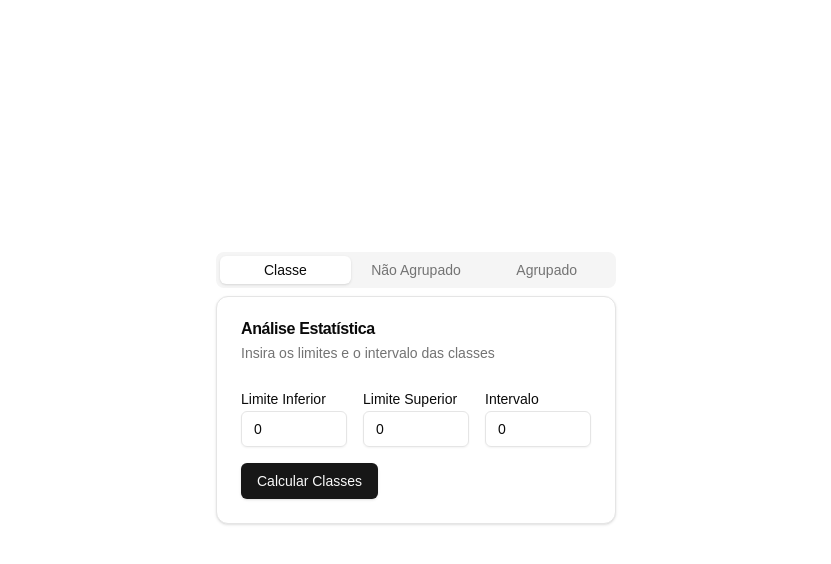
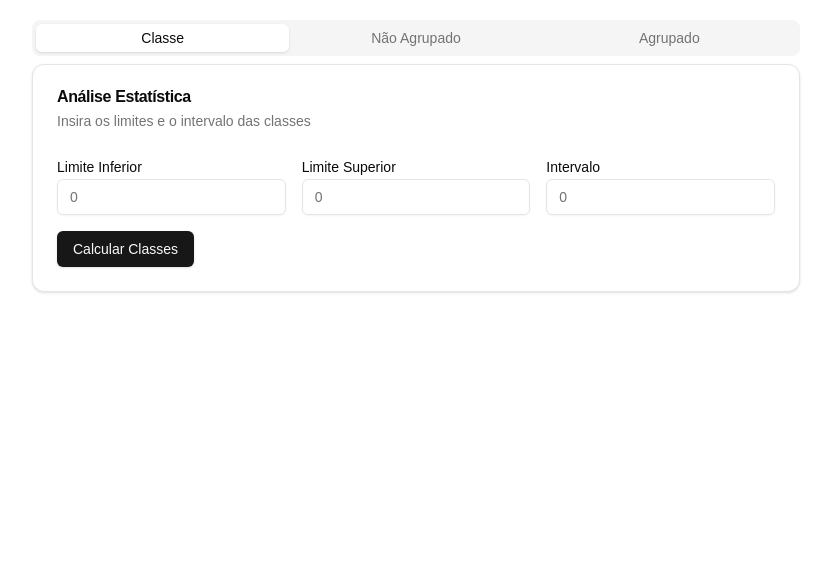
Before and after one commit to educls/stat_table_react, a Next.js app: page / in a window 1280 px wide. Shown: the top 564 px of the page, without its empty margins (224-1055 px from the left). Built offline with nearby package versions, Linux system fonts and the light colour scheme.

Commit message:
fix: widgets passing the size of screen when generating data

```diff
--- /dev/null
+++ b/app/interface/ITable.ts
@@ -0,0 +1,9 @@
+
+
+export interface ITable {
+  classe: string;
+  xi: number;
+  fi: number;
+  xifi: number;
+  fac: number;
+}
--- a/app/layout.tsx
+++ b/app/layout.tsx
@@ -8,7 +8,7 @@ export default function RootLayout({
 }>) {
   return (
     <html lang="en">
-      <body className="flex h-screen items-center">
+      <body className="flex h-full w-full items-center">
         {children}
       </body>
     </html>
--- a/app/page.tsx
+++ b/app/page.tsx
@@ -1,8 +1,8 @@
-import { TabsStats } from "./pages/tabs/page";
+import TabsStats from "./pages/tabs/page";
 
 export default function Home() {
   return (
-    <div className="flex justify-center w-full">
+    <div className="flex justify-center w-full h-full">
       <TabsStats />
     </div>
   );
--- a/app/pages/agrupado/page.tsx
+++ b/app/pages/agrupado/page.tsx
@@ -44,26 +44,26 @@ export default function AgrupadoTab() {
       }
       return dado
     })
-    setDados(novosDados)
+
+    // Atualiza `fac` após modificar os dados
+    let fac = 0
+    const dadosComFac = novosDados.map(dado => {
+      fac += dado.frequencia
+      return { ...dado, fac }
+    })
+
+    setDados(dadosComFac)
   }
 
   const calcularEstatisticas = () => {
-    const dadosOrdenados = [...dados].sort((a, b) => a.valor - b.valor)
-    let fac = 0
-    const dadosProcessados = dadosOrdenados.map(dado => {
-      fac += dado.frequencia
-      return { ...dado, fac }
-    })
-    setDados(dadosProcessados)
-
-    const n = dadosProcessados.reduce((sum, dado) => sum + dado.frequencia, 0)
-    const soma = dadosProcessados.reduce((sum, dado) => sum + dado.xifi, 0)
+    const n = dados.reduce((sum, dado) => sum + dado.frequencia, 0)
+    const soma = dados.reduce((sum, dado) => sum + dado.xifi, 0)
     const media = soma / n
 
-    const mediana = calcularMediana(dadosProcessados, n)
-    const moda = calcularModa(dadosProcessados)
+    const mediana = calcularMediana(dados, n)
+    const moda = calcularModa(dados)
 
-    const variancia = dadosProcessados.reduce((acc, dado) =>
+    const variancia = dados.reduce((acc, dado) =>
       acc + dado.frequencia * Math.pow(dado.valor - media, 2), 0) / n
     const desvioPadrao = Math.sqrt(variancia)
 
@@ -79,13 +79,10 @@ export default function AgrupadoTab() {
   const calcularMediana = (dadosProcessados: DadoDiscreto[], n: number): number => {
     const meioN = n / 2
     let soma = 0
-    for (let dado of dadosProcessados) {
+    for (const dado of dadosProcessados) {
       soma += dado.frequencia
-      if (soma > meioN) {
+      if (soma >= meioN) {
         return dado.valor
-      } else if (soma === meioN) {
-        const proximoDado = dadosProcessados[dadosProcessados.indexOf(dado) + 1]
-        return (dado.valor + proximoDado.valor) / 2
       }
     }
     return 0
@@ -97,7 +94,7 @@ export default function AgrupadoTab() {
   }
 
   return (
-    <div className="flex mx-auto">
+    <div className="flex flex-col w-full h-full mx-auto">
       <Card className="mb-6">
         <CardHeader>
           <CardTitle>Análise de Dados Discretos</CardTitle>
@@ -112,12 +109,14 @@ export default function AgrupadoTab() {
                 <React.Fragment key={index}>
                   <Input
                     type="number"
-                    value={dado.valor}
+                    value={dado.valor || ''}
+                    placeholder='0'
                     onChange={(e) => atualizarDado(index, 'valor', Number(e.target.value))}
                   />
                   <Input
                     type="number"
-                    value={dado.frequencia}
+                    value={dado.frequencia || ''}
+                    placeholder='0'
                     onChange={(e) => atualizarDado(index, 'frequencia', Number(e.target.value))}
                   />
                 </React.Fragment>
@@ -131,7 +130,7 @@ export default function AgrupadoTab() {
         </CardContent>
       </Card>
 
-      {dados.length > 0 && dados[0].fac > 0 && (
+      {dados.length > 0 && (
         <Card className="mb-6">
           <CardHeader>
             <CardTitle>Tabela de Frequências</CardTitle>
--- a/app/pages/classe/page.tsx
+++ b/app/pages/classe/page.tsx
@@ -1,71 +1,85 @@
 'use client'
 
-import { useState, useEffect } from 'react'
+import { useState } from 'react'
 import { Button } from "@/components/ui/button"
 import { Input } from "@/components/ui/input"
 import { Label } from "@/components/ui/label"
 import { Table, TableBody, TableCell, TableHead, TableHeader, TableRow } from "@/components/ui/table"
 import { Card, CardContent, CardDescription, CardHeader, CardTitle } from "@/components/ui/card"
+import { ITable } from '@/app/interface/ITable'
 
 export default function ClasseTab() {
-  const [limiteInferior, setLimiteInferior] = useState<number>(0)
-  const [limiteSuperior, setLimiteSuperior] = useState<number>(0)
-  const [intervalo, setIntervalo] = useState<number>(0)
-  const [classes, setClasses] = useState<number>(0)
+  const [limiteInferior, setLimiteInferior] = useState<number | null>(null)
+  const [limiteSuperior, setLimiteSuperior] = useState<number | null>(null)
+  const [intervalo, setIntervalo] = useState<number | null>(null)
+  const [classes, setClasses] = useState<number | null>(null)
   const [frequencias, setFrequencias] = useState<number[]>([])
-  const [tabela, setTabela] = useState<any[]>([])
+  const [tabela, setTabela] = useState<ITable[]>([])
   const [media, setMedia] = useState<number | null>(null)
   const [desvioPadrao, setDesvioPadrao] = useState<number | null>(null)
 
   const calcularClasses = () => {
-    if (limiteInferior < limiteSuperior && intervalo > 0) {
-      const numeroClasses = Math.ceil((limiteSuperior - limiteInferior) / intervalo)
-      setClasses(numeroClasses)
-      setFrequencias(new Array(numeroClasses).fill(0))
+    if (limiteInferior === null || limiteSuperior === null || intervalo === null) {
+      alert("Preencha todos os campos corretamente.");
+      return;
     }
-  }
+    if (limiteInferior >= limiteSuperior) {
+      alert("O limite inferior deve ser menor que o superior.");
+      return;
+    }
+    if (intervalo <= 0) {
+      alert("O intervalo deve ser maior que zero.");
+      return;
+    }
+    const numeroClasses = Math.ceil((limiteSuperior - limiteInferior) / intervalo);
+    setClasses(numeroClasses);
+    setFrequencias(new Array(numeroClasses).fill(0));
+  };
 
   const calcularTabela = () => {
-    let novaTabela = []
-    let fac = 0
-    for (let i = 0; i < classes; i++) {
-      const limiteInferiorClasse = limiteInferior + i * intervalo
-      const limiteSuperiorClasse = limiteInferiorClasse + intervalo
-      const xi = (limiteInferiorClasse + limiteSuperiorClasse) / 2
-      const fi = frequencias[i] || 0
-      fac += fi
+    if (frequencias.some((freq) => freq < 0)) {
+      alert("As frequências devem ser valores não negativos.");
+      return;
+    }
+    const novaTabela: ITable[] = [];
+    let fac = 0;
+
+    for (let i = 0; i < classes!; i++) {
+      const limiteInferiorClasse = limiteInferior! + i * intervalo!;
+      const limiteSuperiorClasse = limiteInferiorClasse + intervalo!;
+      const xi = (limiteInferiorClasse + limiteSuperiorClasse) / 2;
+      const fi = frequencias[i] || 0;
+      fac += fi;
       novaTabela.push({
         classe: `${limiteInferiorClasse.toFixed(2)} - ${limiteSuperiorClasse.toFixed(2)}`,
-        xi: xi.toFixed(2),
+        xi: Number(xi.toFixed(2)),
         fi,
-        xifi: (xi * fi).toFixed(2),
-        fac
-      })
+        xifi: Number((xi * fi).toFixed(2)),
+        fac,
+      });
     }
-    setTabela(novaTabela)
+    setTabela(novaTabela);
 
-    // Calcular média
-    const somaXiFi = novaTabela.reduce((acc, row) => acc + parseFloat(row.xifi), 0)
-    const somaFi = novaTabela.reduce((acc, row) => acc + row.fi, 0)
-    const novaMedia = somaXiFi / somaFi
-    setMedia(novaMedia)
+    const somaXiFi = novaTabela.reduce((acc, row) => acc + parseFloat(row.xifi.toString()), 0);
+    const somaFi = novaTabela.reduce((acc, row) => acc + row.fi, 0);
+    const novaMedia = somaXiFi / somaFi;
+    setMedia(novaMedia);
 
-    // Calcular desvio padrão
-    const somaQuadrados = novaTabela.reduce((acc, row) => {
-      return acc + row.fi * Math.pow(parseFloat(row.xi) - novaMedia, 2)
-    }, 0)
-    const novoDesvioPadrao = Math.sqrt(somaQuadrados / somaFi)
-    setDesvioPadrao(novoDesvioPadrao)
-  }
+    const somaQuadrados = novaTabela.reduce((acc, row) => acc + row.fi * Math.pow(parseFloat(row.xi.toString()) - novaMedia, 2), 0);
+    const novoDesvioPadrao = Math.sqrt(somaQuadrados / somaFi);
+    setDesvioPadrao(novoDesvioPadrao);
+  };
 
-  const handleFrequenciaChange = (index: number, valor: number) => {
-    const novasFrequencias = [...frequencias]
-    novasFrequencias[index] = valor
-    setFrequencias(novasFrequencias)
-  }
+  const handleFrequenciaChange = (index: number, valor: string) => {
+    const numero = parseInt(valor);
+    if (isNaN(numero) || numero < 0) return;
+    const novasFrequencias = [...frequencias];
+    novasFrequencias[index] = numero;
+    setFrequencias(novasFrequencias);
+  };
 
   return (
-    <div className="flex w-full h-full mx-auto">
+    <div className="flex flex-col w-full h-full mx-auto">
       <Card className="mb-6">
         <CardHeader>
           <CardTitle>Análise Estatística</CardTitle>
@@ -78,7 +92,8 @@ export default function ClasseTab() {
               <Input
                 id="limiteInferior"
                 type="number"
-                value={limiteInferior}
+                value={limiteInferior || ''}
+                placeholder="0"
                 onChange={(e) => setLimiteInferior(Number(e.target.value))}
               />
             </div>
@@ -87,7 +102,8 @@ export default function ClasseTab() {
               <Input
                 id="limiteSuperior"
                 type="number"
-                value={limiteSuperior}
+                placeholder="0"
+                value={limiteSuperior || ''}
                 onChange={(e) => setLimiteSuperior(Number(e.target.value))}
               />
             </div>
@@ -96,7 +112,8 @@ export default function ClasseTab() {
               <Input
                 id="intervalo"
                 type="number"
-                value={intervalo}
+                placeholder="0"
+                value={intervalo || ''}
                 onChange={(e) => setIntervalo(Number(e.target.value))}
               />
             </div>
@@ -105,7 +122,7 @@ export default function ClasseTab() {
         </CardContent>
       </Card>
 
-      {classes > 0 && (
+      {classes! > 0 && (
         <Card className="mb-6">
           <CardHeader>
             <CardTitle>Frequências</CardTitle>
@@ -116,13 +133,13 @@ export default function ClasseTab() {
               {frequencias.map((freq, index) => (
                 <div key={index}>
                   <Label htmlFor={`freq-${index}`}>
-                    Classe {index + 1}: {(limiteInferior + index * intervalo).toFixed(2)} - {(limiteInferior + (index + 1) * intervalo).toFixed(2)}
+                    Classe {index + 1}: {(limiteInferior! + index * intervalo!).toFixed(2)} - {(limiteInferior! + (index + 1) * intervalo!).toFixed(2)}
                   </Label>
                   <Input
                     id={`freq-${index}`}
                     type="number"
-                    value={freq}
-                    onChange={(e) => handleFrequenciaChange(index, parseInt(e.target.value))}
+                    value={freq || ''}
+                    onChange={(e) => handleFrequenciaChange(index, e.target.value)}
                   />
                 </div>
               ))}
@@ -168,5 +185,5 @@ export default function ClasseTab() {
         </Card>
       )}
     </div>
-  )
+  );
 }
--- a/app/pages/tabs/page.tsx
+++ b/app/pages/tabs/page.tsx
@@ -1,14 +1,4 @@
-import { Button } from "@/components/ui/button"
-import {
-  Card,
-  CardContent,
-  CardDescription,
-  CardFooter,
-  CardHeader,
-  CardTitle,
-} from "@/components/ui/card"
-import { Input } from "@/components/ui/input"
-import { Label } from "@/components/ui/label"
+
 import {
   Tabs,
   TabsContent,
@@ -19,9 +9,9 @@ import NaoAgrupadoTab from "../nao-agrupado/page"
 import AgrupadoTab from "../agrupado/page"
 import ClasseTab from "../classe/page"
 
-export function TabsStats() {
+export default function TabsStats() {
   return (
-    <Tabs defaultValue="classe" className="w-[400px]">
+    <Tabs defaultValue="classe" className="flex flex-col w-full mt-5 sm:w-[60%]">
       <TabsList className="grid w-full grid-cols-3">
         <TabsTrigger value="classe">Classe</TabsTrigger>
         <TabsTrigger value="naoagrupado">Não Agrupado</TabsTrigger>
```
Also changed, not shown: app/pages/nao-agrupado/page.tsx (+47 -36 lines).
